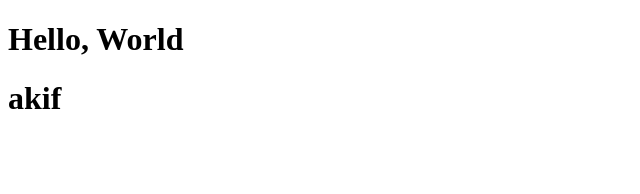
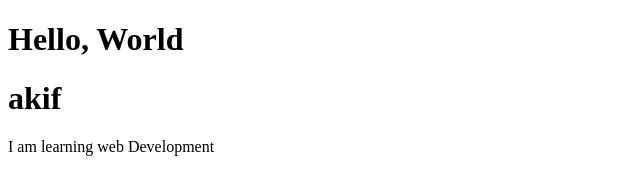
Before and after one commit to kipmyz/webdev_lab_1, a plain HTML site: page index.html in a window 1280 px wide. Shown: the whole page, without its empty margins (0-640 px from the left). Drawn offline with Linux system fonts and the light colour scheme.

Commit message:
added a new paragraph

```diff
--- a/index.html
+++ b/index.html
@@ -5,5 +5,6 @@
 <body>
     <h1>Hello, World</h1>
     <h1>akif</h1>
+    <p>I am learning web Development</p>
 </body>
 </html>
```
